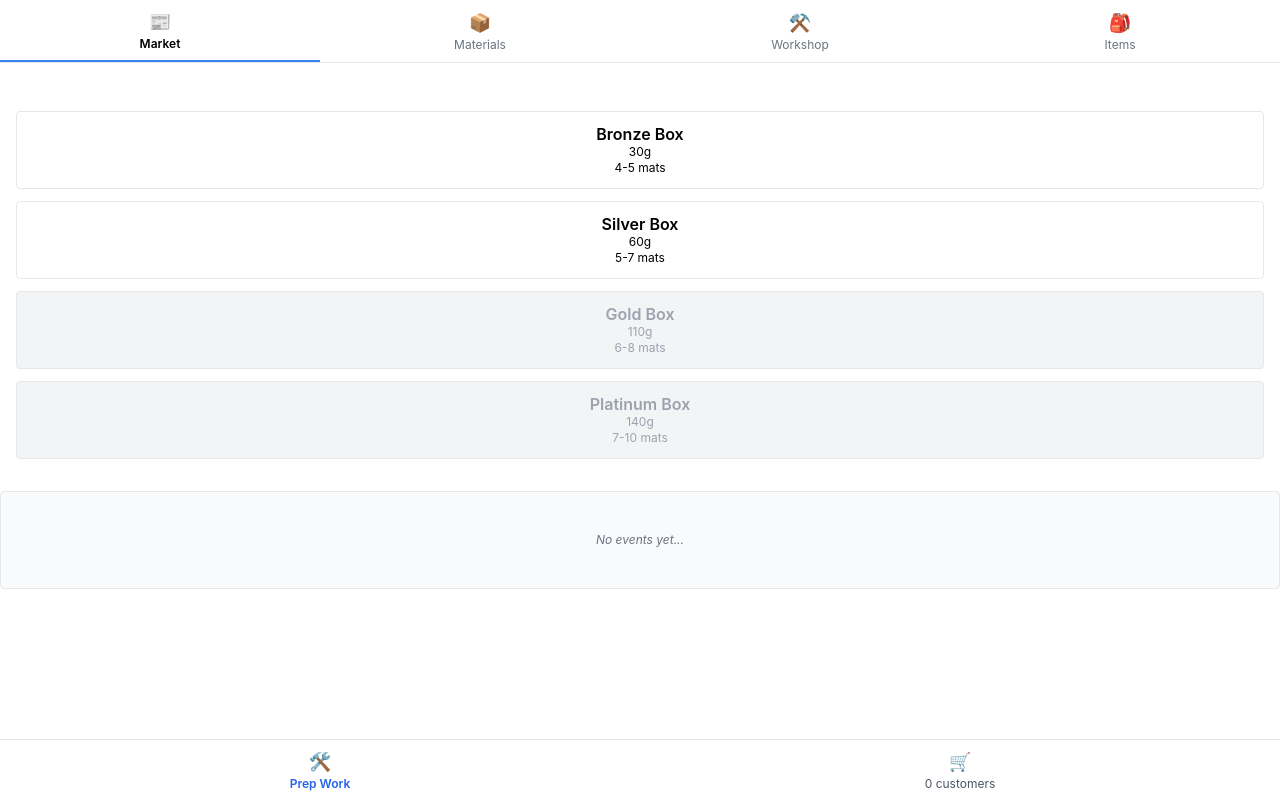
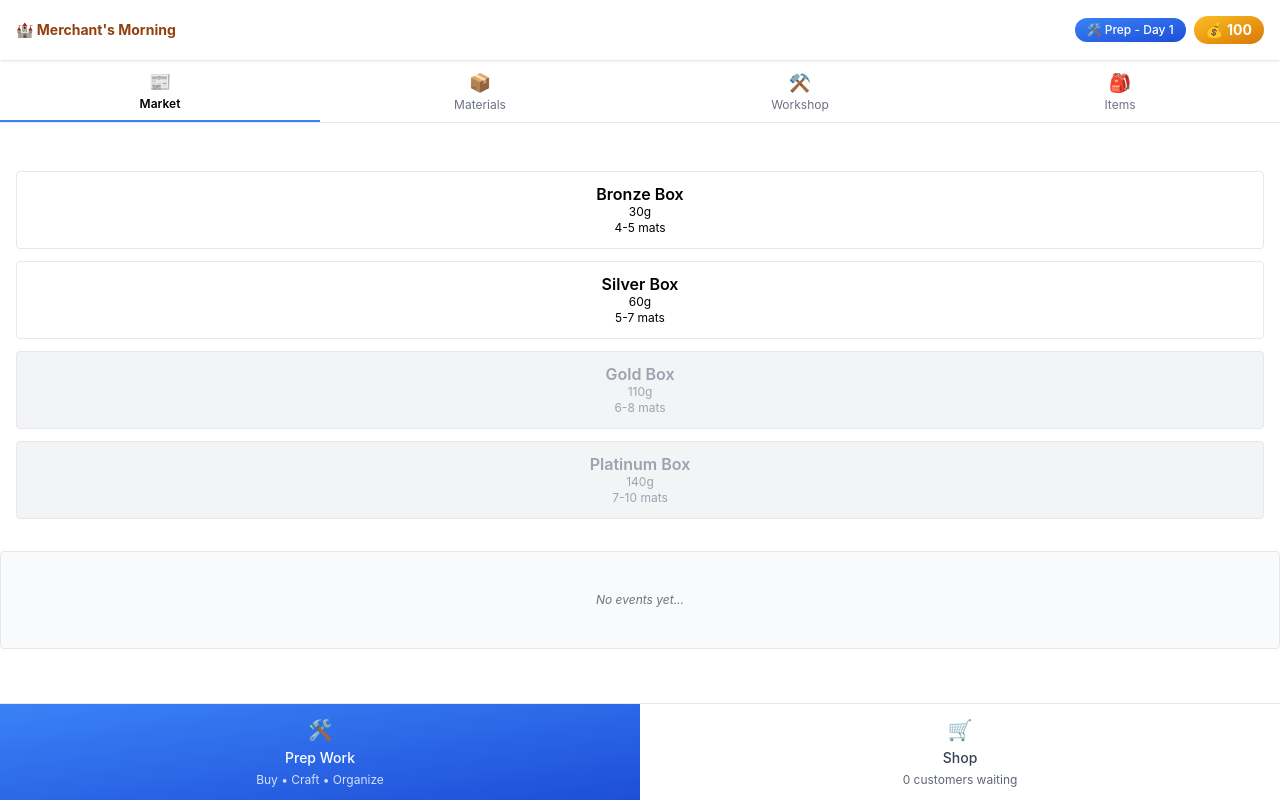
Before and after one commit to hendrism/merchants-morning, a React (Create React App) app: page / in a window 1280 px wide. Built offline with nearby package versions, Linux system fonts and the light colour scheme.

Commit message:
fix: correct phase switch rendering

```diff
--- a/src/App.jsx
+++ b/src/App.jsx
@@ -3,6 +3,7 @@
 import PrepTabs from './features/PrepTabs';
 import ShopInterface from './features/ShopInterface';
 import BottomNavigation from './components/BottomNavigation';
+import Header from './components/Header';
 import EventLog from './components/EventLog';
 import Notifications from './components/Notifications';
 import UpdateToast from './components/UpdateToast';
@@ -79,7 +80,9 @@
   };
 
   return (
-    <div className="pb-16 space-y-4">
+    <div className="pb-16">
+      <Header currentPhase={currentPhase} gold={gameState.gold} day={gameState.day} />
+      <div className="space-y-4">
         {currentPhase === 'prep' ? (
           <PrepTabs
             currentTab={currentPrepTab}
@@ -113,6 +116,7 @@
         <EventLog events={eventLog} />
         <UpdateToast />
       </div>
+    </div>
   );
 };
 
--- a/src/components/BottomNavigation.jsx
+++ b/src/components/BottomNavigation.jsx
@@ -1,23 +1,47 @@
 import React from 'react';
 import PropTypes from 'prop-types';
 
+const Button = ({ active, onClick, icon, label, sublabel }) => (
+  <button
+    onClick={onClick}
+    className={`flex flex-col items-center justify-center gap-1 py-3 transition-colors ${
+      active
+        ? 'bg-gradient-to-br from-blue-500 to-blue-700 text-white'
+        : 'text-gray-700 hover:bg-gray-100'
+    }`}
+  >
+    <div className="text-xl">{icon}</div>
+    <div className="text-sm font-medium">{label}</div>
+    <div className="text-xs opacity-80">{sublabel}</div>
+  </button>
+);
+
+Button.propTypes = {
+  active: PropTypes.bool.isRequired,
+  onClick: PropTypes.func.isRequired,
+  icon: PropTypes.string.isRequired,
+  label: PropTypes.string.isRequired,
+  sublabel: PropTypes.string.isRequired,
+};
+
 const BottomNavigation = ({ currentPhase, onPhaseChange, customerCount = 0 }) => {
+  const customersLabel = `${customerCount} customer${customerCount === 1 ? '' : 's'} waiting`;
   return (
-    <nav className="fixed bottom-0 left-0 right-0 bg-white border-t border-gray-200 flex justify-around z-10 dark:bg-gray-800 dark:border-gray-700">
-      <button
-        className={`flex-1 text-center py-2 ${currentPhase === 'prep' ? 'text-blue-600 font-semibold' : 'text-gray-600 dark:text-gray-300'}`}
+    <nav className="fixed bottom-0 left-0 right-0 bg-white border-t border-gray-200 grid grid-cols-2 shadow-md z-10">
+      <Button
+        active={currentPhase === 'prep'}
         onClick={() => onPhaseChange('prep')}
-      >
-        <div className="text-lg">🛠️</div>
-        <div className="text-xs">Prep Work</div>
-      </button>
-      <button
-        className={`flex-1 text-center py-2 ${currentPhase === 'shop' ? 'text-blue-600 font-semibold' : 'text-gray-600 dark:text-gray-300'}`}
+        icon="🛠️"
+        label="Prep Work"
+        sublabel="Buy • Craft • Organize"
+      />
+      <Button
+        active={currentPhase === 'shop'}
         onClick={() => onPhaseChange('shop')}
-      >
-        <div className="text-lg">🛒</div>
-        <div className="text-xs">{customerCount} customers</div>
-      </button>
+        icon="🛒"
+        label="Shop"
+        sublabel={customersLabel}
+      />
     </nav>
   );
 };
--- /dev/null
+++ b/src/components/Header.jsx
@@ -0,0 +1,30 @@
+import React from 'react';
+import PropTypes from 'prop-types';
+
+const Header = ({ currentPhase, gold, day }) => {
+  const phaseText = currentPhase === 'prep' ? '🛠️ Prep' : '🛒 Shop';
+  return (
+    <header className="bg-white p-4 shadow sticky top-0 z-50">
+      <div className="flex justify-between items-center">
+        <h1 className="text-sm font-bold text-amber-800">🏰 Merchant's Morning</h1>
+        <div className="flex items-center gap-2">
+          <div className="bg-gradient-to-br from-blue-500 to-blue-700 text-white text-xs font-medium px-3 py-1 rounded-full">
+            {phaseText} - Day {day}
+          </div>
+          <div className="bg-gradient-to-br from-amber-400 to-amber-600 text-white font-bold px-3 py-1 rounded-full text-sm flex items-center gap-1">
+            <span>💰</span>
+            <span>{gold}</span>
+          </div>
+        </div>
+      </div>
+    </header>
+  );
+};
+
+Header.propTypes = {
+  currentPhase: PropTypes.oneOf(['prep', 'shop']).isRequired,
+  gold: PropTypes.number.isRequired,
+  day: PropTypes.number.isRequired,
+};
+
+export default Header;
```
Lines whose indentation alone changed are shown as unchanged.
